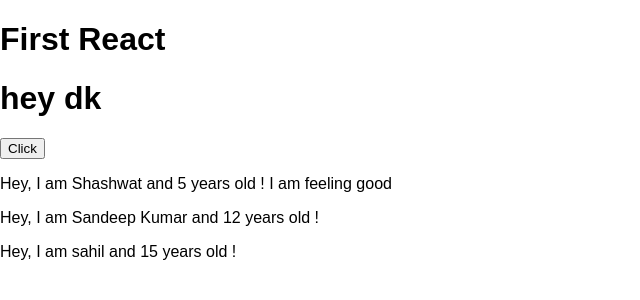
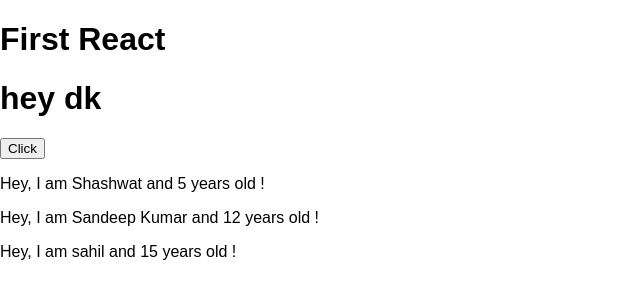
Before and after one commit to vinaytechindustan/reactApp, a React (Create React App) app: page / in a window 1280 px wide. Shown: the top 300 px of the page, without its empty margins (0-640 px from the left). Built offline with nearby package versions, Linux system fonts and the light colour scheme.

Commit message:
list created using  map function

```diff
--- a/src/App.js
+++ b/src/App.js
@@ -26,10 +26,15 @@
       {
         this.state.showme ?
           <div>
-          <Person className="App" name={this.state.persons[0].name} age={this.state.persons[0].age}> I am feeling good </Person>
+            {this.state.persons.map(
+              person=>{
+                return <Person name={person.name} age={person.age}></Person>
+              }
+            )}
+        {/*   <Person className="App" name={this.state.persons[0].name} age={this.state.persons[0].age}> I am feeling good </Person>
           <Person name={this.state.persons[1].name} age={this.state.persons[1].age} click={()=>this.nameHandler('Max')}> </Person>
           <Person name={this.state.persons[2].name} age={this.state.persons[2].age}> </Person>
-          </div>: null
+  */}         </div>: null
       }
           </div>
 
```
